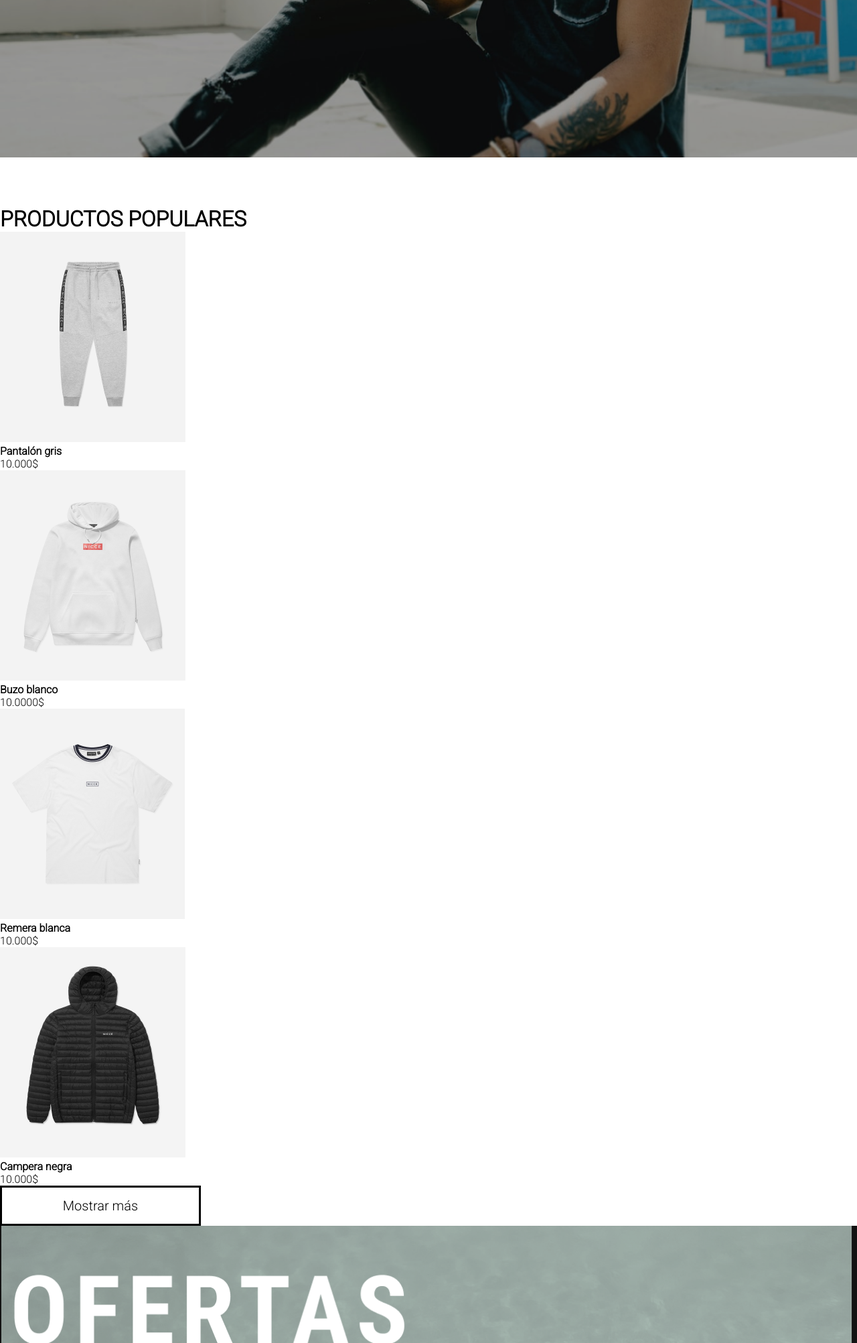
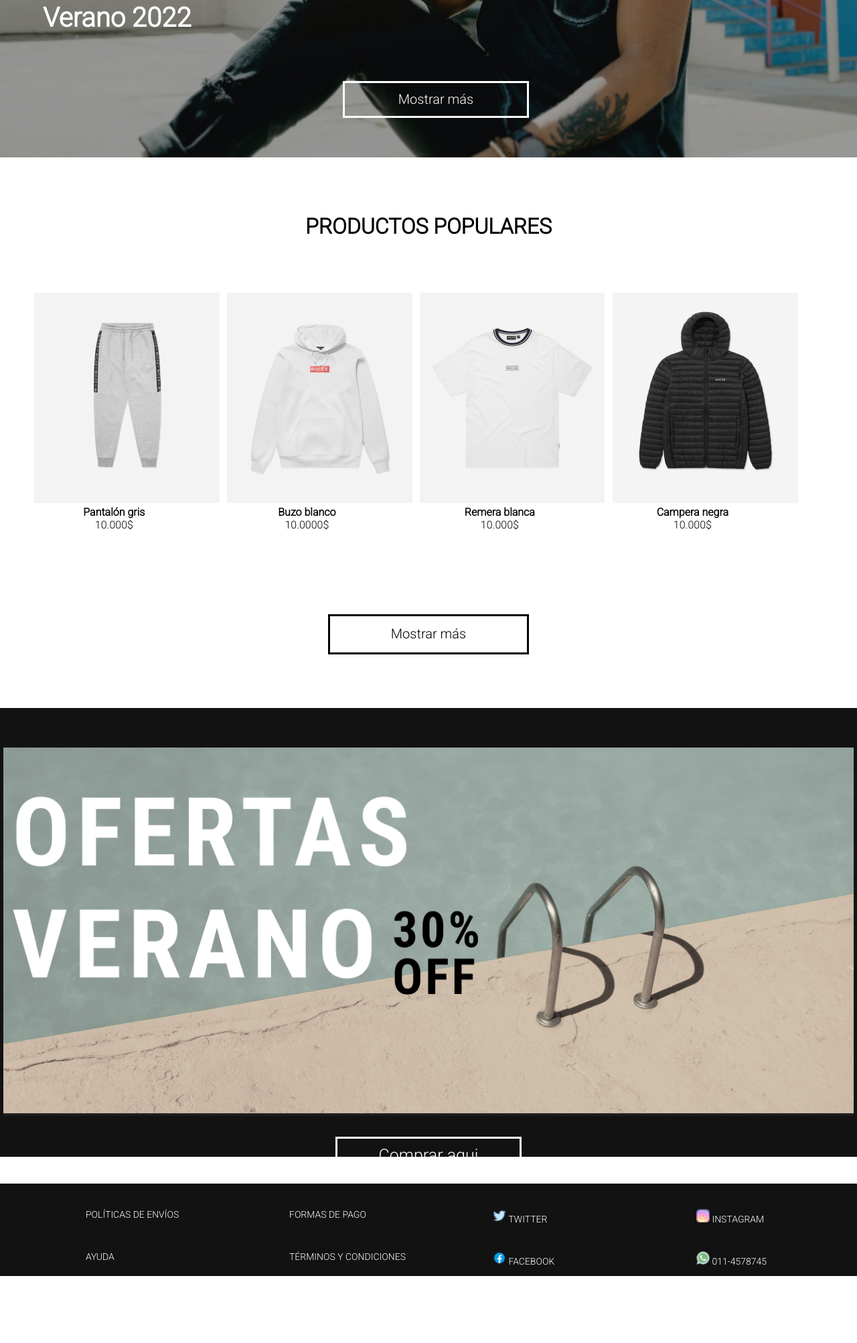
Before and after one commit to Matiasperroni/Matias-Perroni-Entrega-Final-Coderhouse, a plain HTML site: page index.html in a window 1280 px wide. Shown: the part 415-2420 px from the top of the page at 67% size. After the commit the page ends 2320 px from the top, so only its background shows below. Drawn offline with Linux system fonts and the light colour scheme.

Commit message:
termino de implementar flex y grid en pag principal y footer

```diff
--- a/index.html
+++ b/index.html
@@ -72,12 +72,11 @@
     </header>
     <!-- fin del header -->
     <!-- comienza primera seccion -->
-    <section>
-      <div class="imagen-principal-wrapper">
+    <section class="imagen-principal-wrapper">
       <img src="./img/imagen1.png" alt="imagen de fondo" />
-        <h3>Nueva colección</h3>
+      <h3 class="imagen-principal-wrapper-txt">Nueva colección</h3>
+      <h3 class="imagen-principal-wrapper-txt-two">Verano 2022</h3>
       <button>Mostrar más</button>
-      </div>
     </section>
     <!-- fin de la seccion -->
     <!-- inicio main -->
@@ -116,6 +115,8 @@
             <p>10.000$</p>
           </div>
         </div>
+      </div>
+      <div class="prod-popular-wrapper-btn-w">
         <button class="prod-popular-wrapper-btn">Mostrar más</button>
       </div>
       <div class="oferta-verano">
@@ -130,8 +131,7 @@
     <!-- fin main -->
     <!-- inicio footer -->
     <footer>
-      <div class="footer-wrapper">
-        <ul>
+      <ul class="footer-wrapper">
         <li class="footer-wrapper-pol">
           <a href="">Políticas de envíos</a>
         </li>
@@ -162,7 +162,6 @@
           <a href="">011-4578745</a>
         </li>
       </ul>
-      </div>
     </footer>
   </body>
 </html>
--- a/style.css
+++ b/style.css
@@ -56,7 +56,8 @@ li {
 /* imagen principal*/
 .imagen-principal-wrapper {
   width: 100%;
-  height: 659px;
+  /* height: 659px; */
+  position: relative;
 }
 .imagen-principal-wrapper button {
   width: 278px;
@@ -70,10 +71,23 @@ li {
   background-color: transparent;
   color: #ffffff;
   cursor: pointer;
+  position: absolute;
+  left: 40%;
+  top: 80%;
 }
-.imagen-principal-wrapper h3 {
+.imagen-principal-wrapper-txt {
   color: #ffffff;
   font-size: 40px;
+  position: absolute;
+  left: 5%;
+  top: 50%;
+}
+.imagen-principal-wrapper-txt-two{
+  color: #ffffff;
+  font-size: 40px;
+  position: absolute;
+  left: 5%;
+  top: 60%;
 }
 
 .imagen-principal-wrapper img {
@@ -81,11 +95,18 @@ li {
 }
 /* productos populares */
 
-/* .prod-popular {} */
+.prod-popular {
+  display: flex;
+  justify-content: center;
+  margin-top: 10vh;
+}
 .prod-popular-wrapper {
-  width: 100%;
-
-  min-height: 700px;
+  width: 90%;
+  min-height: 50vh;
+  display: grid;
+  grid-template-columns: repeat(4, 1fr);
+  text-align: center;
+  padding: 10vh 4vw;
 }
 
 .prod-popular-wrapper-pant {
@@ -100,10 +121,14 @@ li {
 .prod-popular-wrapper-buzo {
   width: 200px;
 }
-/* .alinear-texto {
-
-
-} */
+.alinear-texto {
+  padding-left: 3vw;
+}
+.prod-popular-wrapper-btn-w {
+  display: flex;
+  justify-content: center;
+  margin-bottom: 10vh;
+}
 .prod-popular-wrapper-btn {
   width: 300px;
   height: 60px;
@@ -116,6 +141,7 @@ li {
   background-color: transparent;
   color: black;
   cursor: pointer;
+  /* justify-content: center; */
 }
 /* oferta verano*/
 
@@ -123,6 +149,11 @@ li {
   background-color: #121212;
   width: 100%;
   height: 670px;
+  display: flex;
+  justify-content: center;
+  align-items: center;
+  position: relative;
+  margin-bottom: 5vh;
 }
 .oferta-verano-img {
   width: 1274px;
@@ -131,7 +162,6 @@ li {
 .oferta-verano-btn {
   width: 278px;
   height: 55px;
-
   border: 3px solid #ffffff;
   font-family: "Roboto";
   font-style: normal;
@@ -141,49 +171,61 @@ li {
   background-color: transparent;
   color: #ffffff;
   cursor: pointer;
+  position: absolute;
+  top: 80vh;
 }
 /*footer*/
-.footer-wrapper a {
+.footer-wrapper a{
   text-decoration: none;
   color: #ffffff;
 }
 
 .footer-wrapper {
-  width: 100%;
-  height: 150px;
+  /* width: 100%; */
+  height: 100px;
   background-color: #121212;
-
   font-size: 14px;
   text-transform: uppercase;
+  display: grid;
+  grid-template-areas:
+  " area1 area2 area5 area6"
+  "area3 area4 area7 area8";
+  grid-template-columns: repeat(4, 1fr);
+  grid-template-rows: repeat(4, 1fr);
+  padding-left: 10vw;
+  padding-top: 3vw;
+  column-gap: 5vw;
+  row-gap: 5vh;
 }
-/* .footer-wrapper-pol {
 
-} */
-/* .footer-wrapper-for {
-
-} */
-/* .footer-wrapper-ayuda {
-
-} */
-/* .footer-wrapper-tyc {
-
-} */
 .footer-wrapper img {
   width: 20px;
   height: 20px;
 }
-/* .insta {
-
-} */
-/* .twitter {
-
-} */
-/* .facebook {
-
-} */
-/* .whatsapp {
-
-} */
+.footer-wrapper-pol{
+  grid-area: area1;
+}
+.footer-wrapper-for{
+  grid-area: area2;
+}
+.footer-wrapper-ayuda{
+  grid-area: area3;
+}
+.footer-wrapper-tyc{
+  grid-area: area4;
+}
+.twitter{
+  grid-area: area5;
+}
+.insta{
+  grid-area: area6;
+}
+.facebook{
+  grid-area: area7;
+}
+.whatsapp{
+  grid-area: area8;
+}
 /* quienes somos */
 .about-us-wrapper {
   width: 100%;
```
Also changed, not shown: about-us.html (+1 -3 lines), contacto.html (+1 -3 lines), hombre.html (+1 -3 lines), mujer.html (+1 -3 lines). Lines whose indentation alone changed are shown as unchanged.
